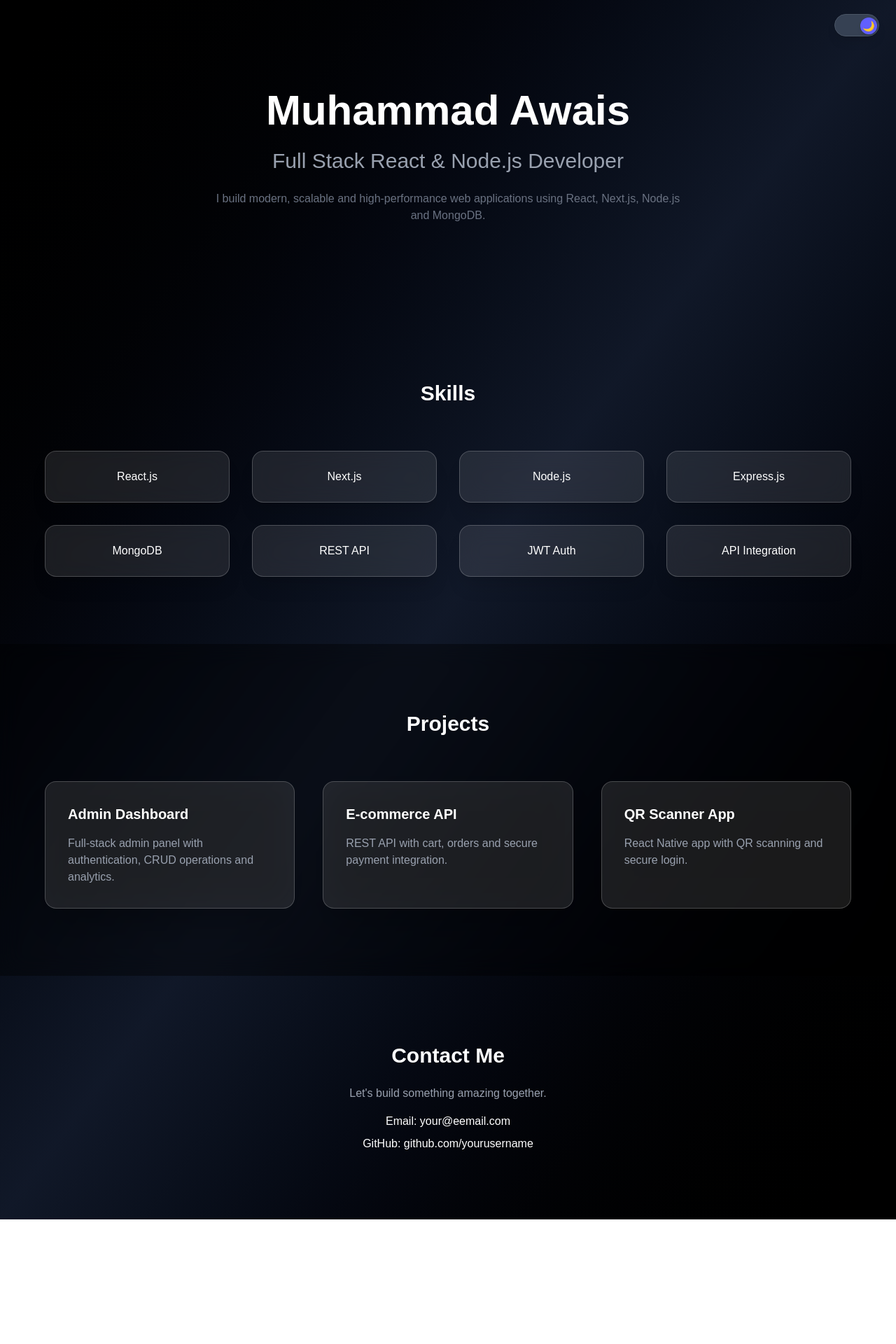
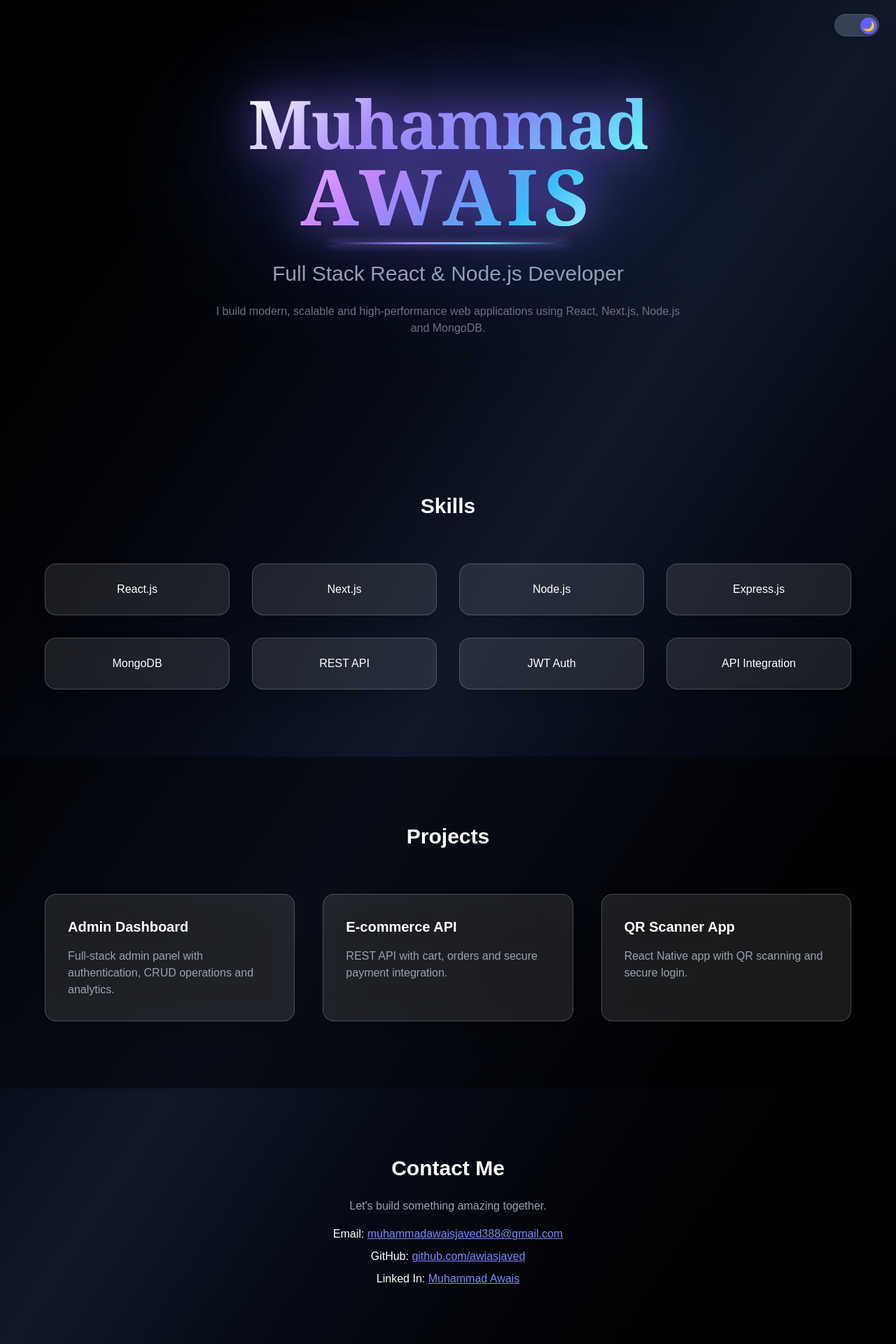
Before and after one commit to awiasjaved/awais-Dev, a Next.js app: page / in a window 1280 px wide. Shown: the top 1920 px of the page at 70% size. Before the commit the page ends 1742 px from the top, so only its background shows below. Built offline with nearby package versions, Linux system fonts and the light colour scheme.

Commit message:
update email linked in

```diff
--- a/app/page.tsx
+++ b/app/page.tsx
@@ -14,25 +14,25 @@ interface SmokeParticle {
 }
 
 const DARK_COLORS = [
-  "rgba(139,92,246,0.8)",   // purple
-  "rgba(59,130,246,0.8)",   // blue
-  "rgba(236,72,153,0.8)",   // pink
-  "rgba(16,185,129,0.8)",   // green
-  "rgba(245,158,11,0.8)",   // amber
-  "rgba(239,68,68,0.8)",    // red
-  "rgba(99,102,241,0.8)",   // indigo
-  "rgba(20,184,166,0.8)",   // teal
+  "rgba(139,92,246,0.8)",
+  "rgba(59,130,246,0.8)",
+  "rgba(236,72,153,0.8)",
+  "rgba(16,185,129,0.8)",
+  "rgba(245,158,11,0.8)",
+  "rgba(239,68,68,0.8)",
+  "rgba(99,102,241,0.8)",
+  "rgba(20,184,166,0.8)",
 ];
 
 const LIGHT_COLORS = [
-  "rgba(251,191,36,0.8)",   // yellow
-  "rgba(249,115,22,0.8)",   // orange
-  "rgba(239,68,68,0.8)",    // red
-  "rgba(16,185,129,0.8)",   // green
-  "rgba(59,130,246,0.8)",   // blue
-  "rgba(236,72,153,0.8)",   // pink
-  "rgba(139,92,246,0.8)",   // purple
-  "rgba(20,184,166,0.8)",   // teal
+  "rgba(251,191,36,0.8)",
+  "rgba(249,115,22,0.8)",
+  "rgba(239,68,68,0.8)",
+  "rgba(16,185,129,0.8)",
+  "rgba(59,130,246,0.8)",
+  "rgba(236,72,153,0.8)",
+  "rgba(139,92,246,0.8)",
+  "rgba(20,184,166,0.8)",
 ];
 
 export default function Home() {
@@ -54,7 +54,6 @@ export default function Home() {
 
   const handleMouseMove = useCallback(
     (e: React.MouseEvent) => {
-      // Update cursor position always
       setCursor({ x: e.clientX, y: e.clientY });
 
       const dx = e.clientX - lastPos.current.x;
@@ -64,15 +63,12 @@ export default function Home() {
       lastPos.current = { x: e.clientX, y: e.clientY };
 
       const colors = darkMode ? DARK_COLORS : LIGHT_COLORS;
-
-      // Spawn 2-3 particles at once with different colors
       const count = Math.floor(Math.random() * 2) + 2;
       const newParticles: SmokeParticle[] = [];
 
       for (let i = 0; i < count; i++) {
         const color = colors[colorIndexRef.current % colors.length];
         colorIndexRef.current++;
-
         newParticles.push({
           id: counterRef.current++,
           x: e.clientX + (Math.random() - 0.5) * 20,
@@ -84,11 +80,9 @@ export default function Home() {
         });
       }
 
-      // Update cursor color to latest color
       setCursorColor(
         colors[colorIndexRef.current % colors.length].replace(/[\d.]+\)$/, "1)")
       );
-
       setParticles((prev) => [...prev.slice(-60), ...newParticles]);
     },
     [darkMode]
@@ -107,7 +101,7 @@ export default function Home() {
           : "bg-gradient-to-br from-white via-gray-100 to-white text-gray-900"
       }`}
     >
-      {/* CUSTOM CURSOR CIRCLE */}
+      {/* CUSTOM CURSOR */}
       <div
         style={{
           position: "fixed",
@@ -185,14 +179,79 @@ export default function Home() {
 
       {/* HERO */}
       <section className="flex flex-col items-center justify-center text-center px-6 py-32">
-        <motion.h1
-          initial={{ opacity: 0, y: -40 }}
-          animate={{ opacity: 1, y: 0 }}
-          transition={{ duration: 0.8 }}
-          className="text-5xl md:text-6xl font-bold mb-6"
+
+        {/* FANCY NAME */}
+        <motion.div
+          initial={{ opacity: 0, y: -50, scale: 0.85 }}
+          animate={{ opacity: 1, y: 0, scale: 1 }}
+          transition={{ duration: 1, ease: "easeOut" }}
+          className="mb-6 relative"
         >
-          Muhammad Awais
-        </motion.h1>
+          {/* Glow behind name */}
+          <div
+            className="absolute inset-0 blur-3xl opacity-40 rounded-full"
+            style={{
+              background: darkMode
+                ? "radial-gradient(ellipse, rgba(139,92,246,0.6) 0%, rgba(59,130,246,0.4) 50%, transparent 70%)"
+                : "radial-gradient(ellipse, rgba(249,115,22,0.5) 0%, rgba(234,179,8,0.4) 50%, transparent 70%)",
+              transform: "scale(1.4)",
+            }}
+          />
+
+          {/* Main Name */}
+          <h1
+            className="relative text-6xl md:text-8xl font-black tracking-tight leading-none"
+            style={{
+              fontFamily: "'Georgia', serif",
+              background: darkMode
+                ? "linear-gradient(135deg, #fff 0%, #a78bfa 30%, #818cf8 55%, #67e8f9 80%, #fff 100%)"
+                : "linear-gradient(135deg, #1e1e1e 0%, #7c3aed 30%, #db2777 60%, #ea580c 100%)",
+              WebkitBackgroundClip: "text",
+              WebkitTextFillColor: "transparent",
+              backgroundClip: "text",
+              filter: darkMode
+                ? "drop-shadow(0 0 30px rgba(139,92,246,0.7)) drop-shadow(0 0 60px rgba(99,102,241,0.4))"
+                : "drop-shadow(0 0 20px rgba(124,58,237,0.5)) drop-shadow(0 0 40px rgba(219,39,119,0.3))",
+              letterSpacing: "-0.02em",
+            }}
+          >
+            Muhammad
+            <br />
+            <span
+              style={{
+                fontSize: "1.15em",
+                background: darkMode
+                  ? "linear-gradient(135deg, #f0abfc 0%, #c084fc 25%, #818cf8 50%, #38bdf8 75%, #a5f3fc 100%)"
+                  : "linear-gradient(135deg, #7c3aed 0%, #db2777 40%, #ea580c 80%, #f59e0b 100%)",
+                WebkitBackgroundClip: "text",
+                WebkitTextFillColor: "transparent",
+                backgroundClip: "text",
+                display: "inline-block",
+                letterSpacing: "0.08em",
+              }}
+            >
+              AWAIS
+            </span>
+          </h1>
+
+          {/* Decorative underline */}
+          <motion.div
+            initial={{ scaleX: 0 }}
+            animate={{ scaleX: 1 }}
+            transition={{ delay: 0.8, duration: 0.8, ease: "easeOut" }}
+            className="mt-3 mx-auto rounded-full"
+            style={{
+              height: "3px",
+              width: "60%",
+              background: darkMode
+                ? "linear-gradient(90deg, transparent, #a78bfa, #67e8f9, transparent)"
+                : "linear-gradient(90deg, transparent, #7c3aed, #db2777, transparent)",
+              boxShadow: darkMode
+                ? "0 0 12px rgba(167,139,250,0.8)"
+                : "0 0 12px rgba(124,58,237,0.6)",
+            }}
+          />
+        </motion.div>
 
         <motion.h2
           initial={{ opacity: 0, y: 40 }}
@@ -295,8 +354,41 @@ export default function Home() {
           Let's build something amazing together.
         </p>
         <div className="space-y-2">
-          <p>Email: your@eemail.com</p>
-          <p>GitHub: github.com/yourusername</p>
+         <p>
+  Email:{" "}
+  <a
+    href="mailto:muhammadawaisjaved388@gmail.com"
+    className={`underline ${
+      darkMode
+        ? "text-indigo-400 hover:text-indigo-300"
+        : "text-indigo-600 hover:text-indigo-500"
+    }`}
+  >
+    muhammadawaisjaved388@gmail.com
+  </a>
+</p>
+          <p>
+            GitHub:{" "}
+            <a
+              href="https://github.com/awiasjaved"
+              target="_blank"
+              rel="noopener noreferrer"
+              className={`underline ${darkMode ? "text-indigo-400 hover:text-indigo-300" : "text-indigo-600 hover:text-indigo-500"}`}
+            >
+              github.com/awiasjaved
+            </a>
+          </p>
+          <p>
+            Linked In:{" "}
+            <a
+              href="https://www.linkedin.com/in/muhammad-awais-436459222/"
+              target="_blank"
+              rel="noopener noreferrer"
+              className={`underline ${darkMode ? "text-indigo-400 hover:text-indigo-300" : "text-indigo-600 hover:text-indigo-500"}`}
+            >
+              Muhammad Awais
+            </a>
+          </p>
         </div>
       </section>
     </main>
```
